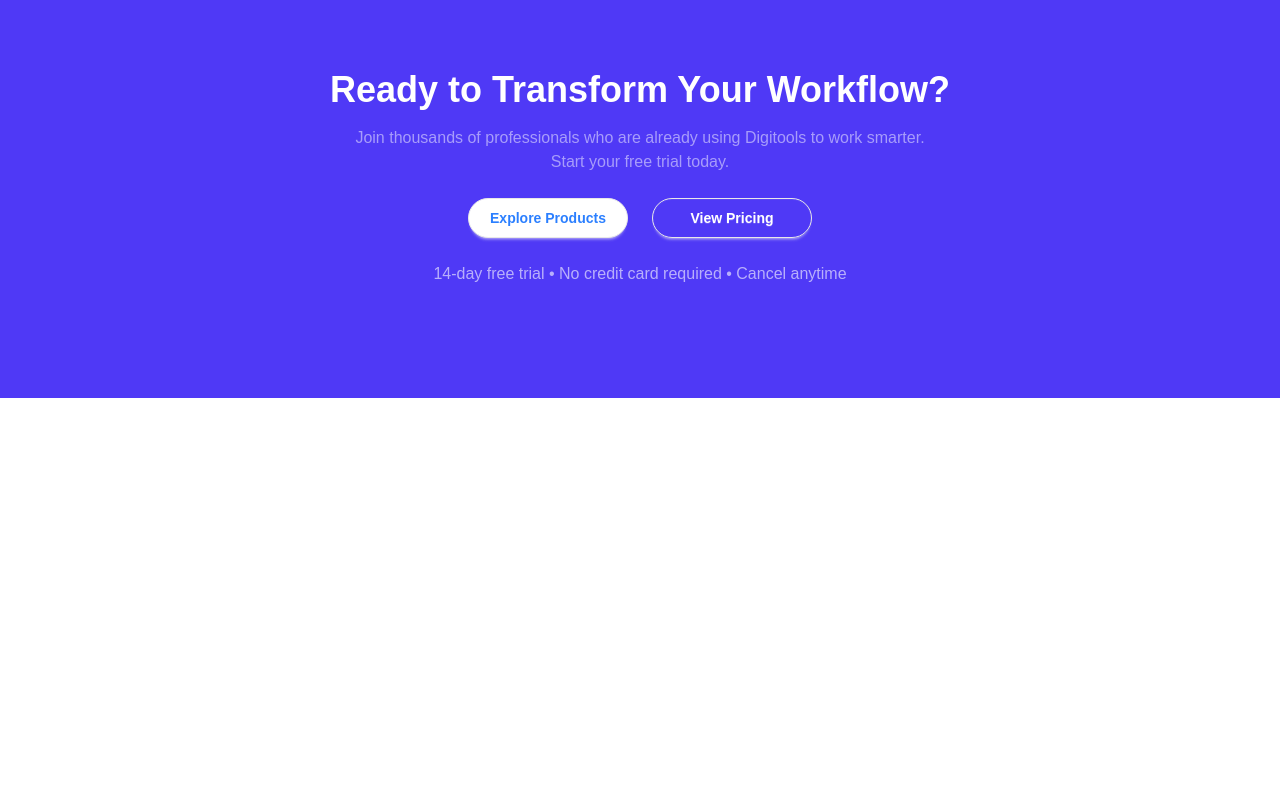
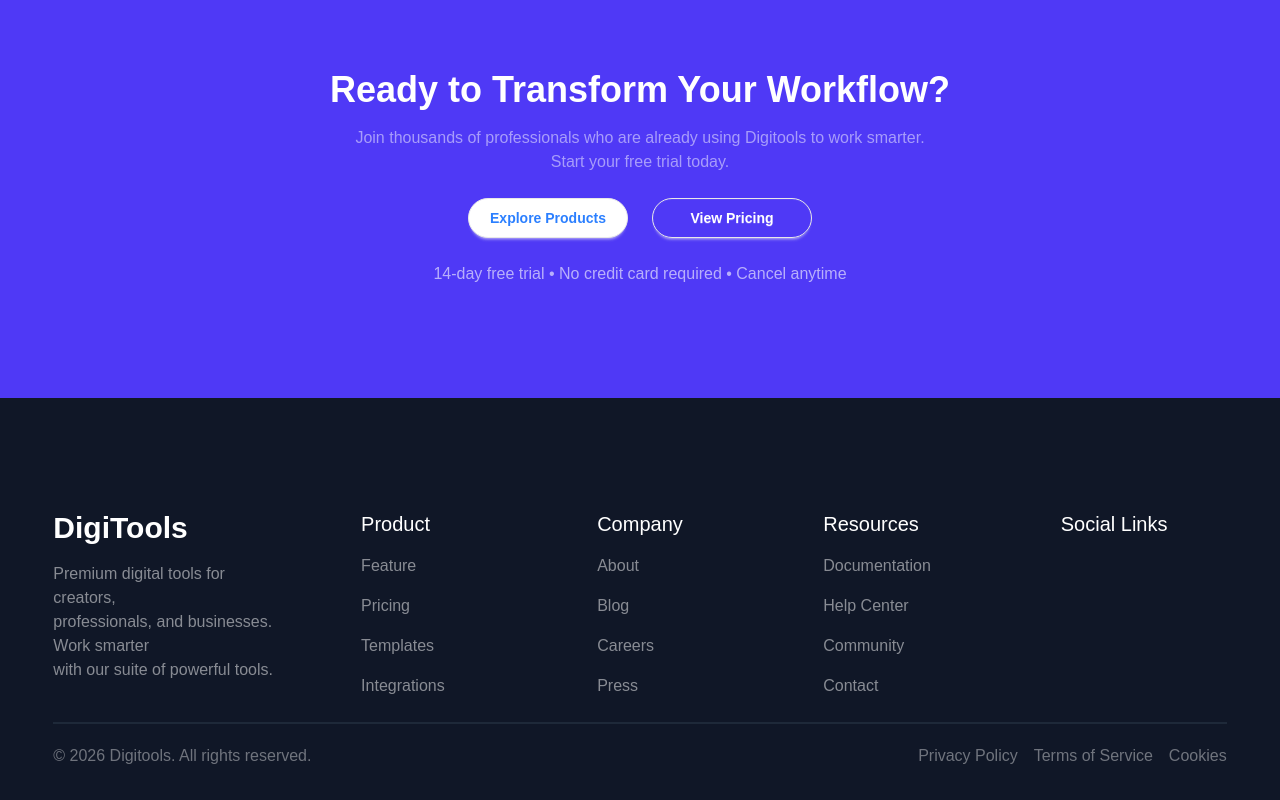
Before and after one commit to Mehedi-tsc/My-Sixth-Assignment, a React (Vite) app: page / in a window 1280 px wide. Shown: the part 3755-4555 px from the top of the page. Before the commit the page ends 4153 px from the top, so only its background shows below. Built offline with nearby package versions, Linux system fonts and the light colour scheme.

Commit message:
Footer Section Added

```diff
--- a/src/components/Footer/Footer.jsx
+++ b/src/components/Footer/Footer.jsx
@@ -2,8 +2,52 @@
 
 const Footer = () => {
     return (
-        <div>
+        <div className='bg-[#101727] pt-28 pb-8'>
+            <div className='w-11/12 mx-auto'>
+                <div className='flex text-center lg:text-left gap-3 flex-col lg:grid lg:grid-cols-5 lg:justify-items-center'>
+                    <div className='space-y-4'>
+                        <h2 className='text-3xl font-bold text-white'>DigiTools</h2>
+                        <p className='text-white/50'>Premium digital tools for creators,<br /> professionals, and businesses. Work smarter <br /> with our suite of powerful tools.</p>
 
+                    </div>
+                    <div className='space-y-4'>
+                        <h2 className='text-xl font-medium text-white'>Product</h2>
+                        <p className='text-white/50'>Feature</p>
+                        <p className='text-white/50'>Pricing</p>
+                        <p className='text-white/50'>Templates</p>
+                        <p className='text-white/50'>Integrations</p>
+                    </div>
+                    <div className='space-y-4'>
+                        <h2 className='text-xl font-medium text-white'>Company</h2>
+                        <p className='text-white/50'>About</p>
+                        <p className='text-white/50'>Blog</p>
+                        <p className='text-white/50'>Careers</p>
+                        <p className='text-white/50'>Press</p>
+                    </div>
+                    <div className='space-y-4'>
+                        <h2 className='text-xl font-medium text-white'>Resources</h2>
+                        <p className='text-white/50'>Documentation</p>
+                        <p className='text-white/50'>Help Center</p>
+                        <p className='text-white/50'>Community</p>
+                        <p className='text-white/50'>Contact</p>
+                    </div>
+                    <div className='space-y-4'>
+                        <h2 className='text-xl font-medium text-white'>Social Links</h2>
+                        <div>
+                            <img src="" alt="" />
+                        </div>
+                    </div>
+                </div>
+
+                <div className='flex justify-between  text-white/40 border-t-2 border-gray-800 mt-6 pt-5'>
+                    <div>© 2026 Digitools. All rights reserved.</div>
+                    <div className='flex justify-between gap:1 lg:gap-4'>
+                        <p>Privacy Policy</p>
+                        <p>Terms of Service </p>
+                        <p> Cookies</p>
+                    </div>
+                </div>
+            </div>
         </div>
     );
 };
--- a/src/index.css
+++ b/src/index.css
@@ -3,4 +3,5 @@
 @import url('https://fonts.googleapis.com/css2?family=Manrope:wght@200..800&display=swap');
 *{
     font-family: "Manrope", sans-serif;
+    box-sizing: border-box;
 }
```
